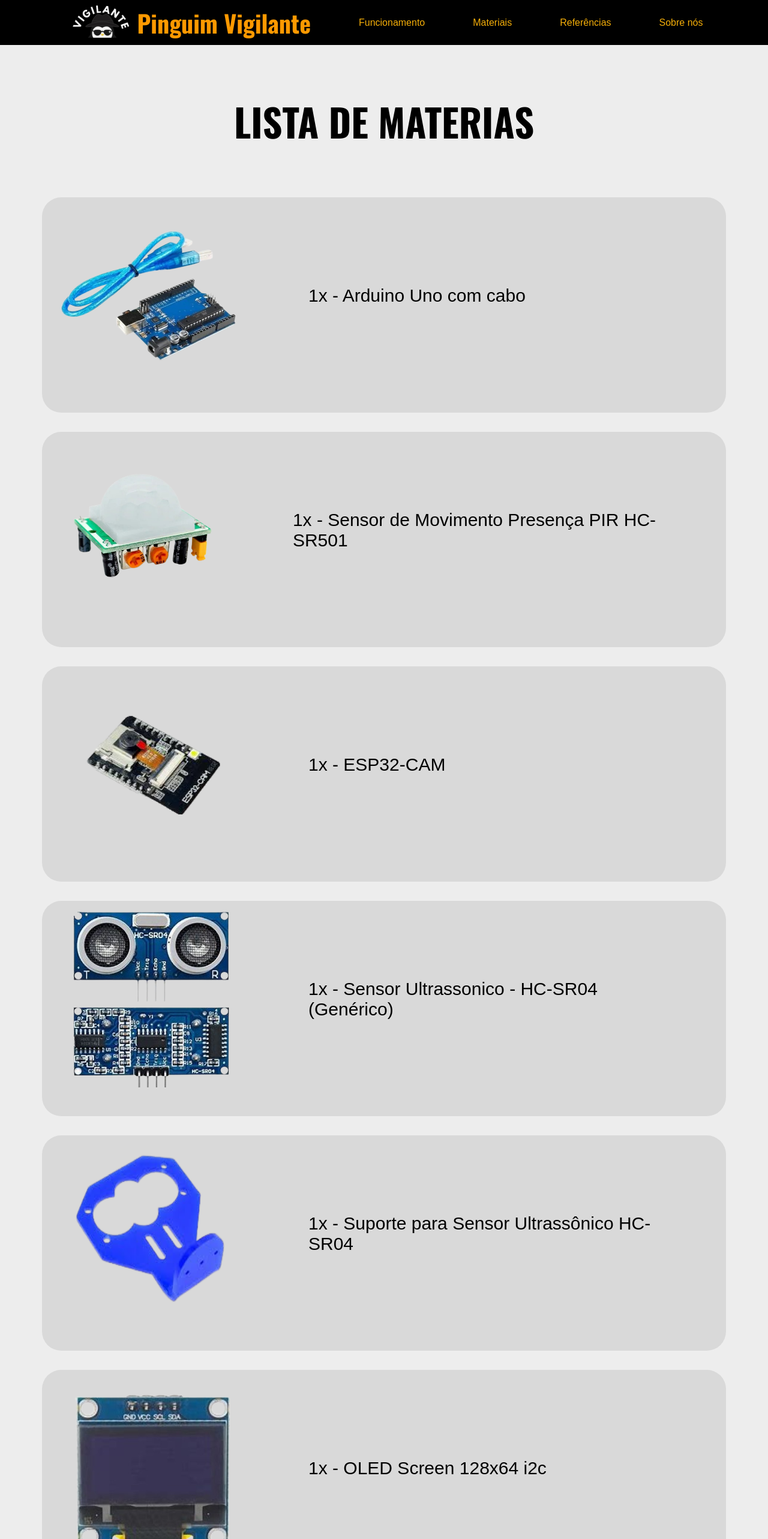
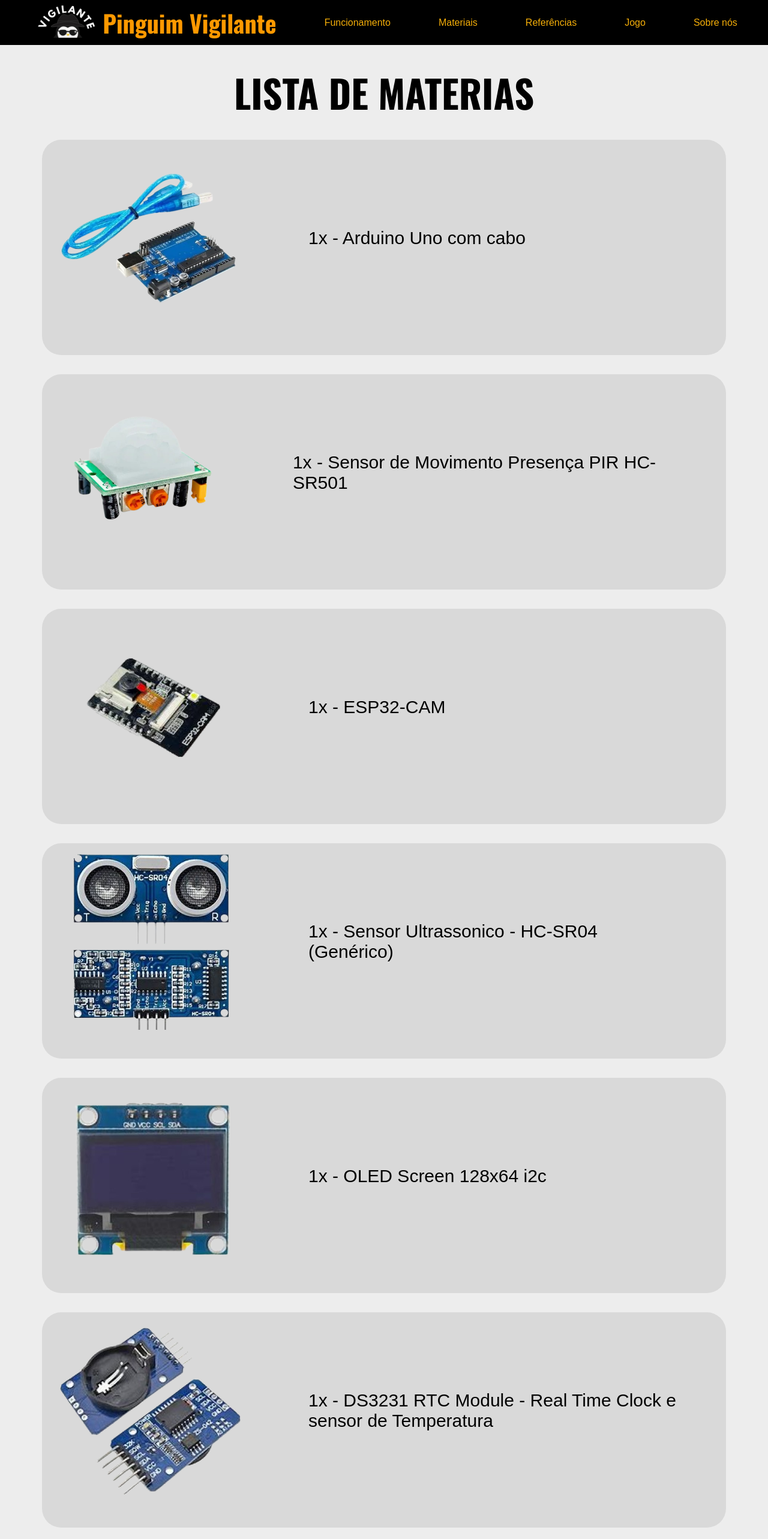
Before and after one commit to Murilo0123/TCC_Pinguim, a React (Vite) app: page /componentes in a window 1280 px wide. Shown: the top 2566 px of the page at 60% size. Built offline with nearby package versions, Linux system fonts and the light colour scheme; a web font is replaced by a local one.

Commit message:
Adição do vídeo do jogo no site

```diff
--- a/src/pages/Componentes.jsx
+++ b/src/pages/Componentes.jsx
@@ -40,10 +40,6 @@
             <p>1x - Sensor Ultrassonico - HC-SR04 (Genérico)</p>
         </SectionContainer>
         <SectionContainer >
-            <img src={Suporte} alt="" />
-            <p>1x - Suporte para Sensor Ultrassônico HC-SR04</p>
-        </SectionContainer>
-        <SectionContainer >
             <img src={Oled} alt="" />
             <p>1x - OLED Screen 128x64 i2c</p>
         </SectionContainer>
@@ -73,7 +69,7 @@
         </SectionContainer>
         <SectionContainer >
             <img src={Fio} alt="" />
-            <p>x - Jumper</p>
+            <p>50x - Jumper</p>
         </SectionContainer>
         <SectionContainer >
             <img src={Protoboard} alt="" />
--- a/src/pages/Hamburger.jsx
+++ b/src/pages/Hamburger.jsx
@@ -14,6 +14,8 @@
 
           <a href="/referencias" className="burger">Referências</a>
 
+          <a href="/jogo" className="burger">Jogo</a>
+
           <a href="/sobrenos" className="burger">Sobre nós</a>
 
         </BgContainer>
--- a/src/pages/Home.jsx
+++ b/src/pages/Home.jsx
@@ -12,6 +12,7 @@
       <a href="/funcionamento" className="ancora">Funcionamento</a>
       <a href="/componentes" className="ancora">Materiais</a>
       <a href="/referencias" className="ancora">Referências</a>
+      <a href="/jogo" className="ancora">Jogo</a>
       <a href="/sobrenos" className="ancora">Sobre nós</a>
       <button><img src={hamburger} alt="" /></button>
     </HomeContainer>
--- /dev/null
+++ b/src/pages/Jogo.jsx
@@ -0,0 +1,11 @@
+import React from 'react'
+import { JogoContainer } from '../styles/Jogo.styles'
+
+export function Jogo() {
+  return (
+    <JogoContainer>
+        <h1>JOGO</h1>
+        <iframe width="800" height="450" src="https://www.youtube.com/embed/5kwsE5S5RfA?si=B5tjqB4UX9exeFpf" title="YouTube video player" frameborder="0" allow="accelerometer; autoplay; clipboard-write; encrypted-media; gyroscope; picture-in-picture; web-share" referrerpolicy="strict-origin-when-cross-origin" allowfullscreen></iframe>
+    </JogoContainer>
+  )
+}
--- a/src/styles/Componentes.styles.js
+++ b/src/styles/Componentes.styles.js
@@ -53,7 +53,7 @@
 padding-bottom: 2rem;
 
     h1 {
-        margin-block: 5rem;
+        margin-block: 2rem;
         text-transform: uppercase;
         font-size: 64px;
         text-align: center;
--- /dev/null
+++ b/src/styles/Jogo.styles.js
@@ -0,0 +1,12 @@
+import styled from "styled-components";
+
+export const JogoContainer = styled.div`
+    text-align: center;
+    padding: auto;
+    margin-top: 2rem;
+
+    h1 {
+        margin-bottom: 2rem;
+        font-size: 64px;
+    }
+`
```
Also changed, not shown: src/App.jsx (+9 -1 lines).
